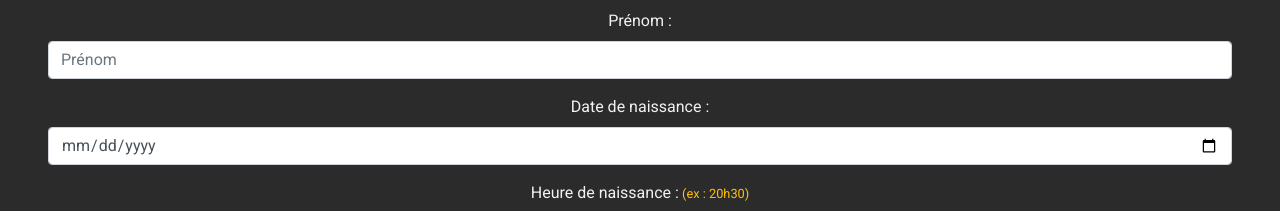
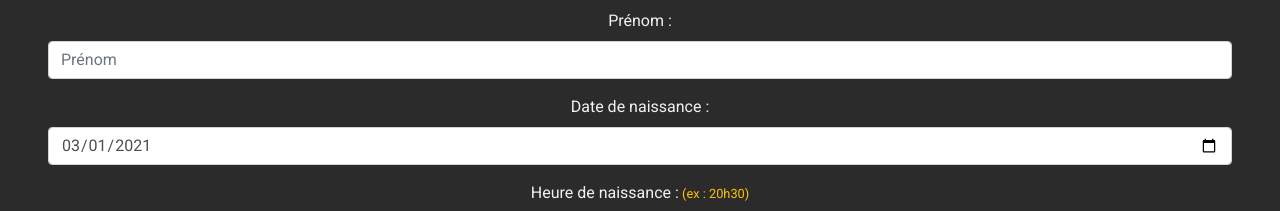
Before and after one commit to Aina261/pronostics-front, a React (Create React App) app: page / in a window 1280 px wide. Shown: the part 960-1171 px from the top of the page. Built offline with nearby package versions, Linux system fonts and the light colour scheme.

Commit message:
add default date

```diff
--- a/src/components/PronoisticForm/PronosticForm.js
+++ b/src/components/PronoisticForm/PronosticForm.js
@@ -61,7 +61,7 @@ export class PronosticForm extends Component {
                 <BabyFootImage />
                 <Formik
                     onSubmit={this.submit}
-                    initialValues={{created: '', firstName: '', lastName: '', email: '', name: '', workStart: '', workEnd: '', whereDad: '', hourBirth: '', dateBirth: '', childbirthDuration: '', height: '', weight: '', hairColor: '', eyeColor: '', gender: '', likeMum: '', likeDad: ''}}
+                    initialValues={{created: '', firstName: '', lastName: '', email: '', name: '', workStart: '', workEnd: '', whereDad: '', hourBirth: '', dateBirth: '2021-03-01', childbirthDuration: '', height: '', weight: '', hairColor: '', eyeColor: '', gender: '', likeMum: '', likeDad: ''}}
                     validationSchema={this.schema}
                 >
                     {({
```
